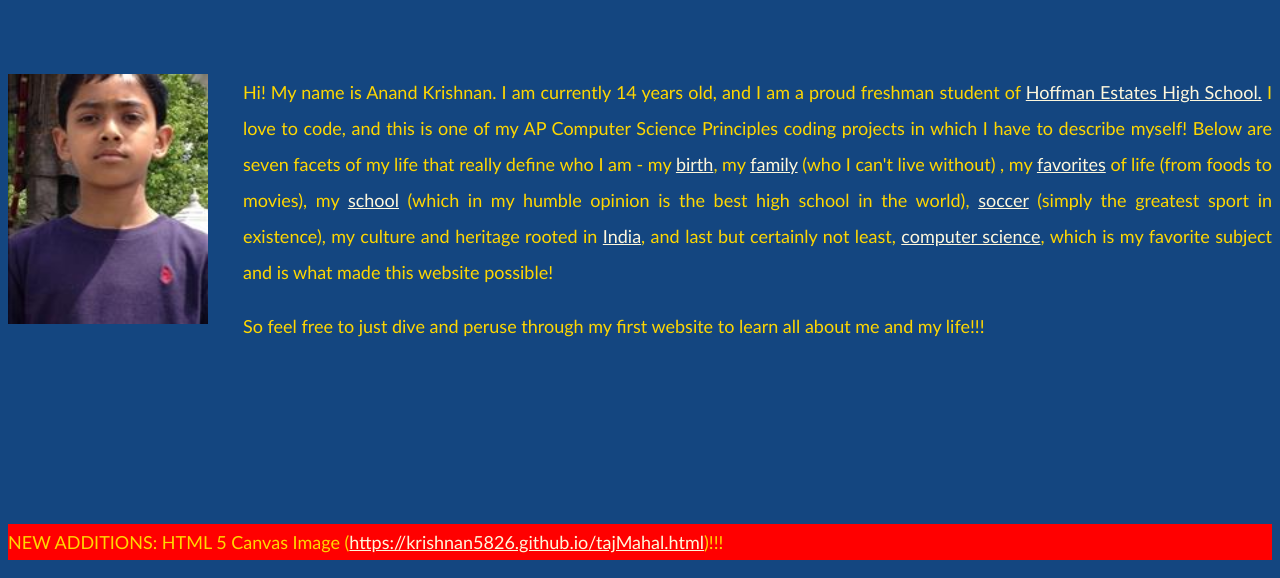
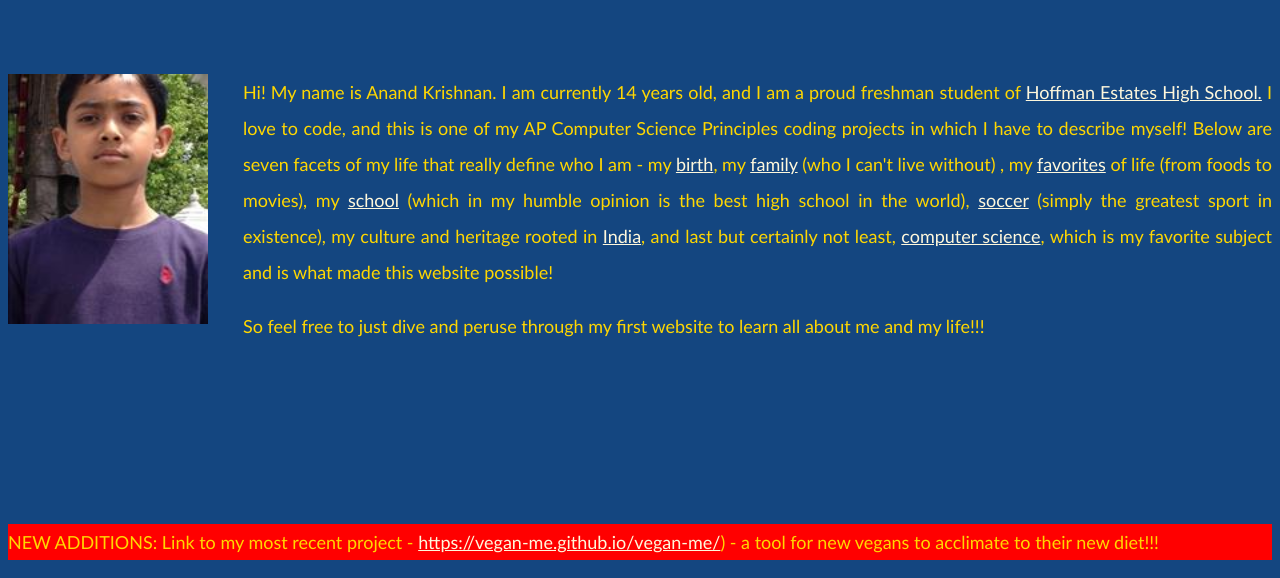
Before and after one commit to krishnan5826/krishnan5826.github.io, a plain HTML site: page index.html in a window 1280 px wide. Shown: the part 270-848 px from the top of the page. Drawn offline with Linux system fonts and the light colour scheme.

Commit message:
Update index.html

```diff
--- a/index.html
+++ b/index.html
@@ -65,7 +65,7 @@
        and last but certainly not least, <a href="cs.html" target="_blank">computer science</a>, which is my favorite subject and is what made this website possible!</p>
        <p>So feel free to just dive and peruse through my first website to learn all about me and my life!!!</p>
     <br><br><br><br>
-    <p id="new_additions">NEW ADDITIONS: HTML 5 Canvas Image (<a href="tajMahal.html">https://krishnan5826.github.io/tajMahal.html</a>)!!!</p>
+    <p id="new_additions">NEW ADDITIONS: Link to my most recent project - <a href="https://vegan-me.github.io/vegan-me/">https://vegan-me.github.io/vegan-me/</a>) - a tool for new vegans to acclimate to their new diet!!!</p>
 </div>
 
 </body>
```
